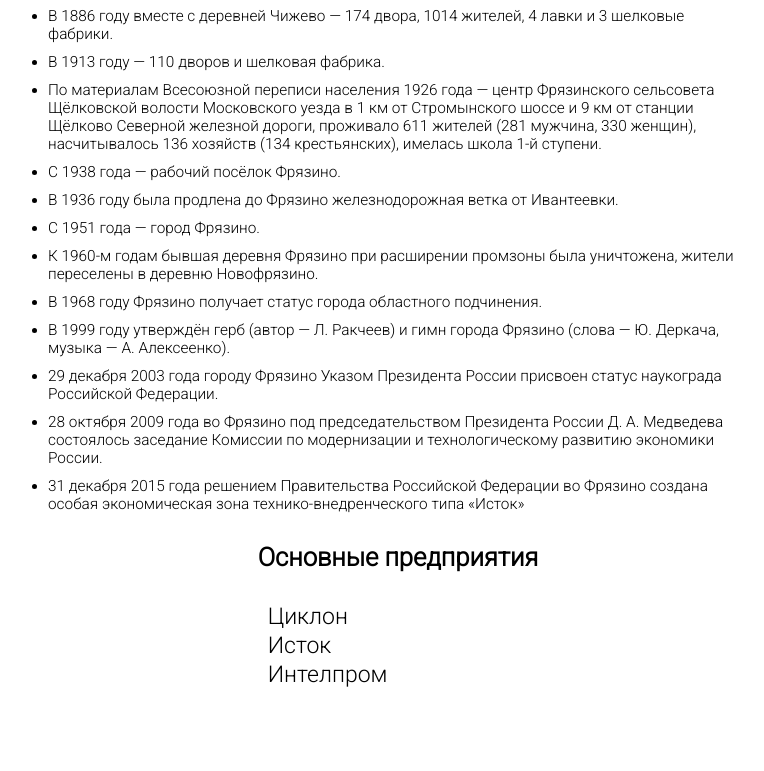
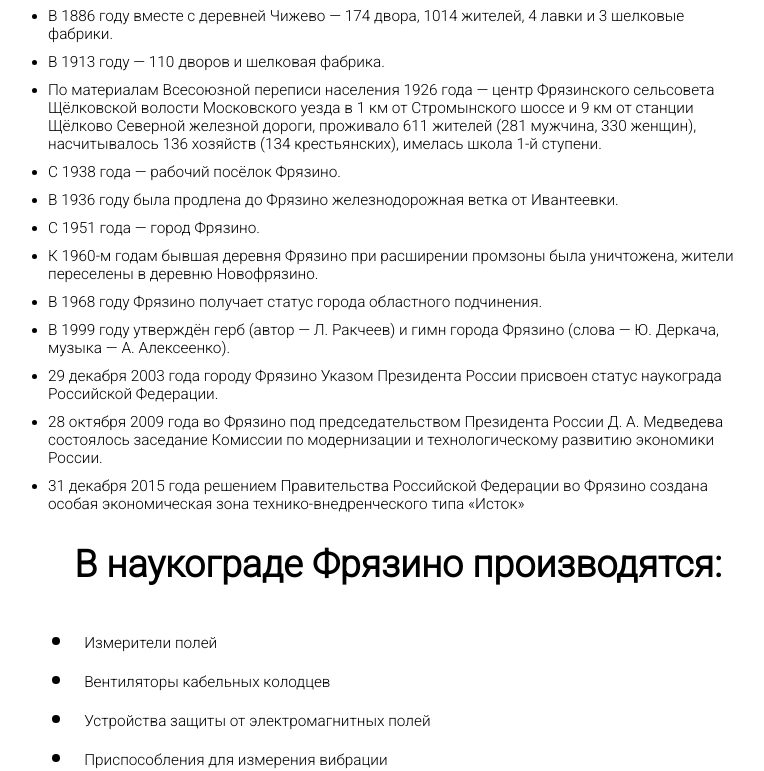
Before and after one commit to kekelectonic/story_about_towns, a plain HTML site: page index.html in a window 1280 px wide. Shown: the part 969-1740 px from the top of the page, without its empty margins (242-1006 px from the left). Before the commit the page ends 1667 px from the top, so only its background shows below. Drawn offline with Linux system fonts and the light colour scheme.

Commit message:
fix fix fix

```diff
--- a/index.html
+++ b/index.html
@@ -51,14 +51,16 @@
         </ul>
     </div>
     <br>
-    <div class="ent">
-        <h1> Основные предприятия </h1>
-        <br>
-        <a href="http://www.ciklon.ru/" class="sites"> Циклон </a>
-        <br>
-        <a href="http://www.istokmw.ru/" class="sites"> Исток </a>
-        <br>
-        <a href="http://www.mosgid.ru/opensite.html?company=fryazino/fryazino/intelprom" class="sites"> Интелпром </a>
+        <div class="hrefs">
+            <h2> В наукограде Фрязино производятся: </h2>
+            <br>
+            <ul>
+                <li><a href="http://npk.ciklon-test.ru/izmeriteli-polej.html" class="sites"> Измерители полей </a></li>
+                <li><a href="http://npk.ciklon-test.ru/ventilyatory-kabelnyh-kolodcev.html" class="sites"> Вентиляторы кабельных колодцев </a></li>
+                <li><a href="http://npk.ciklon-test.ru/ustrojstva-zashchity-ot-ehlektromagnitnyh-polej.html" class="sites"> Устройства защиты от электромагнитных полей </a></li>
+                <li><a href="http://npk.ciklon-test.ru/prisposobleniya-dlya-izmereniya-vibracii.html" class="sites"> Приспособления для измерения вибрации </a></li>
+            </ul>
+        </div>
     </div>
 
 </div>
--- a/style.css
+++ b/style.css
@@ -13,6 +13,7 @@ header {
     width: 100%;
     min-height: 70px;
     margin: 0 auto;
+
 
     display: flex;
     flex-flow: row wrap;
@@ -52,7 +53,7 @@ nav a:hover {
     padding: 30px;
 
     position: relative;
-    z-index: 1;
+    z-index: 1 ;
 
 }
 .city img {
@@ -79,22 +80,16 @@ nav a:hover {
 li {
     margin-top: 10px;
 }
-h1 {
-    font-size: 2vw;
-}
+
 
 .sites {
-    font-size: 1.8vw;
-    padding: 10px 10px;
+    font-size: 1.2vw;
+    padding: 0px 10px;
     text-decoration: none;
     color: black;
 }
 .sites:hover {
-    color: white;
-    text-shadow:
-    -1px -1px 0 #000,
-     1px -1px 0 #000,
-     -1px 1px 0 #000,
-      1px 1px 0 #000;
+    color: blue;
     transition: .2s linear;
+    text-decoration: underline;
 }
```
